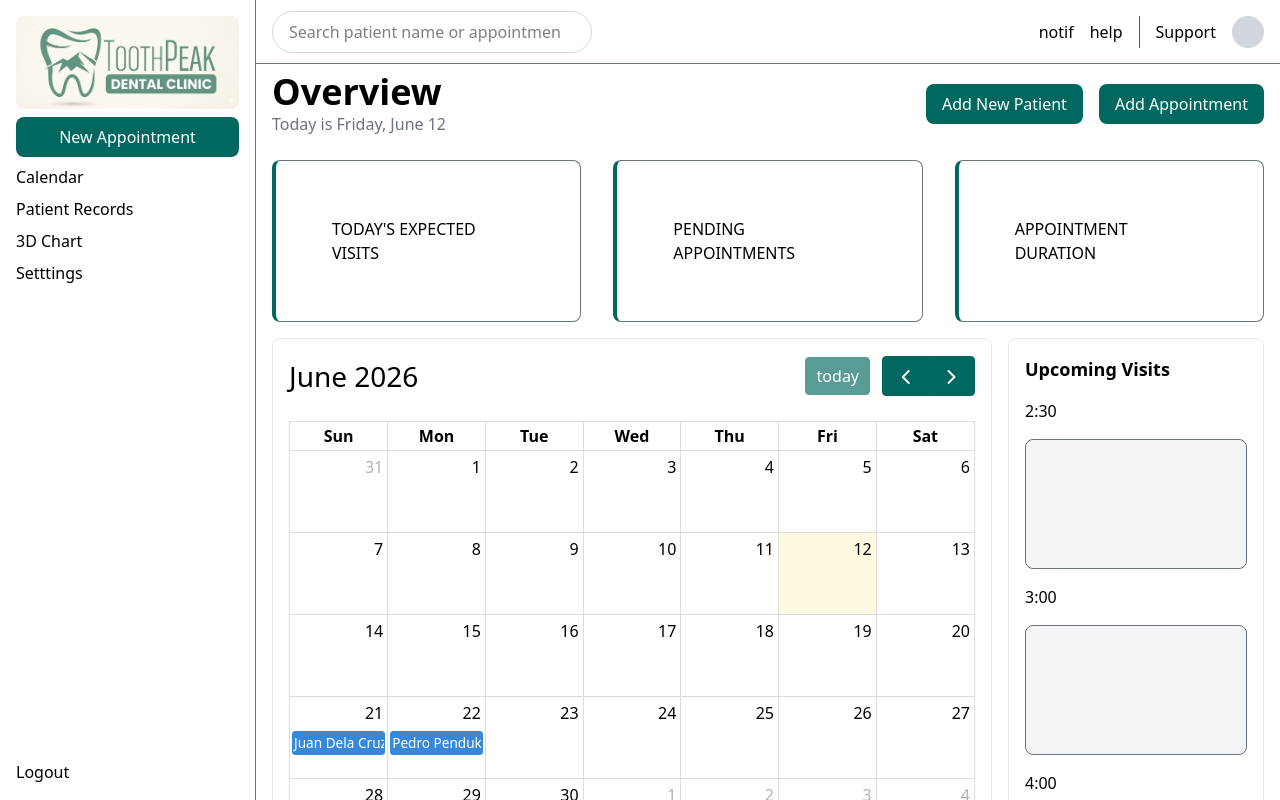
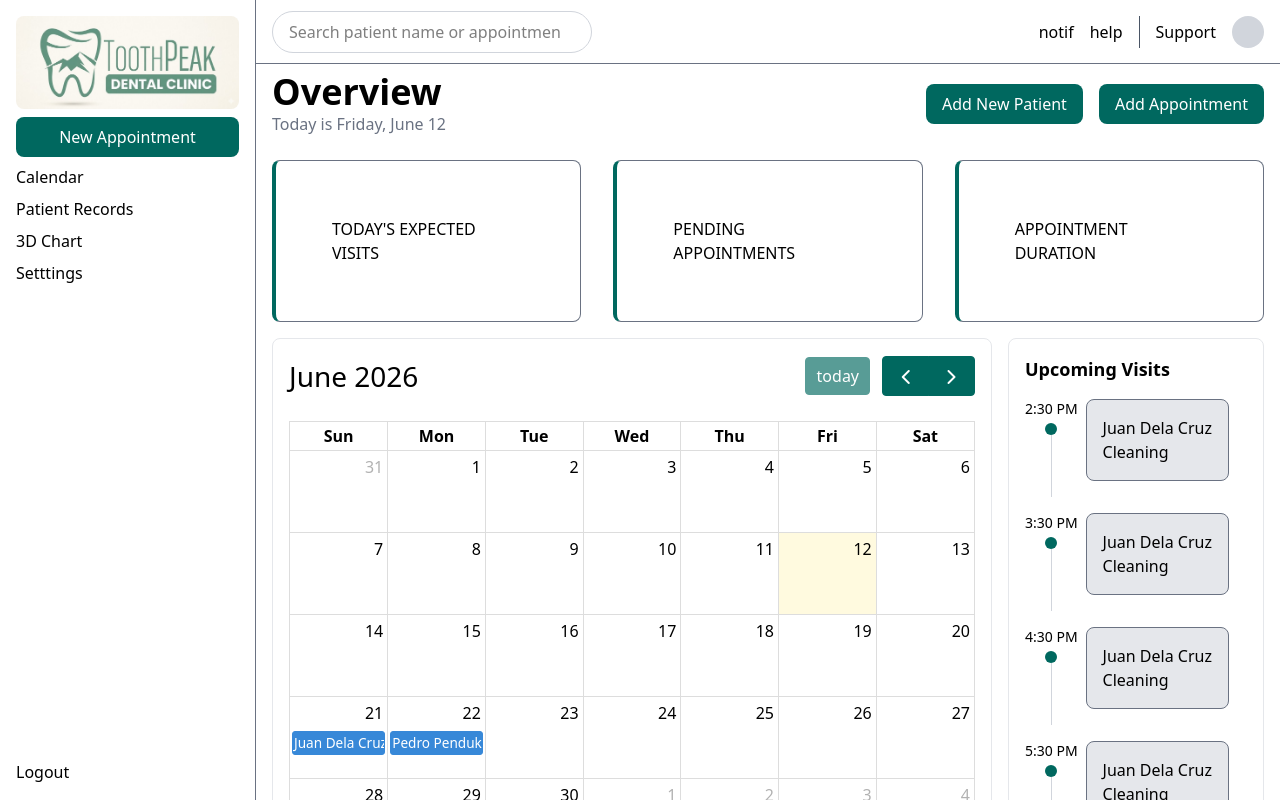
Before and after one commit to jazz212/3D_Dental_System, a Next.js app: page / in a window 1280 px wide. Built offline with nearby package versions, Linux system fonts and the light colour scheme.

Commit message:
putting dots and lines in the upcoming visits center and automating auto add

```diff
--- a/app/components/Dashboard.js
+++ b/app/components/Dashboard.js
@@ -7,6 +7,15 @@ export default function Dashboard(){
         day: 'numeric'
 
     })
+    const visits = [
+                        {time: "2:30 PM", patient:"Juan Dela Cruz", Appointment:"Cleaning" },
+                        {time: "3:30 PM", patient:"Juan Dela Cruz", Appointment:"Cleaning" },
+                        {time: "4:30 PM", patient:"Juan Dela Cruz", Appointment:"Cleaning" },
+                        {time: "5:30 PM", patient:"Juan Dela Cruz", Appointment:"Cleaning" }
+
+
+                       ]
+
     return(
         <div className="bg-white h-full w-full p-4 pt-2">
             <div className="flex justify-between items-center">
@@ -41,12 +50,24 @@ export default function Dashboard(){
                 <div className="w-64 bg-white rounded-lg border border-gray-200 p-4 self-stretch">
                      <h2 className="font-bold text-lg mb-4">Upcoming Visits</h2>
                      <div className="flex flex-col gap-4">
-                        <p>2:30</p>
-                        <div className="bg-gray-100 rounded-lg border border-gray-500 p-16"></div>
-                        <p>3:00</p>
-                        <div className="bg-gray-100 rounded-lg border border-gray-500 p-16"></div>
-                        <p>4:00</p>
-                        <div className="bg-gray-100 rounded-lg border border-gray-500 p-16"></div>
+
+                       {visits.map((visit) => (
+                            <div key= {visit.time} className="flex gap-2 items-stretch">
+                                <div className="flex flex-col items-center">
+                                    <p className="text-sm">{visit.time}</p>
+                                    <div className="w-3 h-3 rounded-full bg-[#00685F] mt-1 shrink-0"></div>
+                                     <div className="w-px bg-gray-300 grow"></div>
+                                </div>
+
+                                <div className="bg-gray-200 rounded-lg border border-gray-500 p-4 mb-4">
+                                    <p>{visit.patient}</p>
+                                    <p>{visit.Appointment}</p>
+                                </div>
+
+                            </div>
+                       ))}
+
+
                      </div>
 
                 </div>
```
